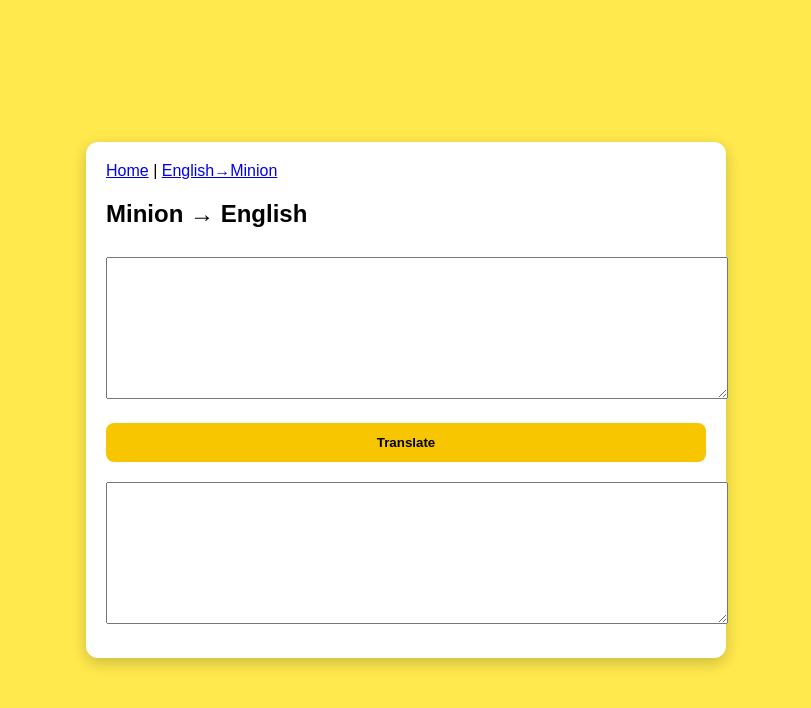
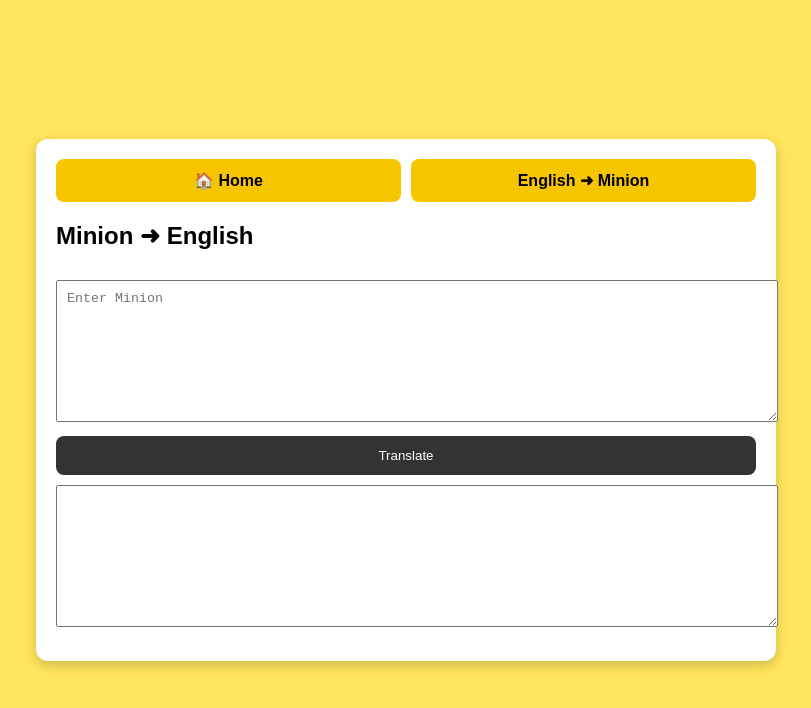
Before and after one commit to sadiqshaik123/minion-translator, a plain HTML site: page minion.html in a window 1280 px wide. Both pictures are taken after a click on the button "Translate". Shown: the whole page, without its empty margins (234-1045 px from the left). Drawn offline with Linux system fonts and the light colour scheme.

Commit message:
Add files via upload

```diff
--- a/minion.html
+++ b/minion.html
@@ -1 +1 @@
-<!DOCTYPE html><html><head><meta charset='UTF-8'><meta name='viewport' content='width=device-width,initial-scale=1'><title>Minion to English</title><link rel='stylesheet' href='style.css'></head><body><div class='container'><nav><a href='index.html'>Home</a> | <a href='english.html'>English→Minion</a></nav><h2>Minion → English</h2><textarea id='input'></textarea><button onclick='toEnglish()'>Translate</button><textarea id='output' readonly></textarea></div><script src='script.js'></script></body></html>
+<!doctype html><html><head><title>Minion</title><link rel='stylesheet' href='style.css'></head><body><div class='card'><nav><a href='index.html'>🏠 Home</a><a href='english.html'>English ➜ Minion</a></nav><h2>Minion ➜ English</h2><textarea id='input' placeholder='Enter Minion'></textarea><button onclick='toEnglish()'>Translate</button><textarea id='output' readonly></textarea><script src='script.js'></script></div></body></html>
--- a/script.js
+++ b/script.js
@@ -1 +1,24 @@
-const d={hello:'bello',hi:'bello',bye:'poopaye',friend:'kanpai',thanks:'tank yu',thank:'tank',you:'yu',my:'mi',food:'papaya',banana:'banana',yes:'si',no:'nah',love:'muak'};const r={};Object.keys(d).forEach(k=>{r[d[k]]=k});function toMinion(){let t=document.getElementById('input').value.toLowerCase().split(/\s+/);document.getElementById('output').value=t.map(w=>d[w]||('ba'+w)).join(' ')}function toEnglish(){let t=document.getElementById('input').value.toLowerCase().split(/\s+/);document.getElementById('output').value=t.map(w=>r[w]||w).join(' ')}
+
+const dict={
+hello:"bello",hi:"bello",bye:"poopaye","thank":"tank","thanks":"tank yu","thank you":"tank yu",
+you:"yu",my:"mi",friend:"kanpai",food:"papaya",banana:"banana",yes:"si",no:"nah",love:"muak"
+};
+const rev={
+"bello":"hello","poopaye":"bye","tank":"thank","tank yu":"thank you","yu":"you","mi":"my","kanpai":"friend","papaya":"food","banana":"banana","si":"yes","nah":"no","muak":"love"
+};
+function toMinion(){
+ let input=document.getElementById("input").value.toLowerCase().trim();
+ let out=input;
+ Object.keys(dict).sort((a,b)=>b.length-a.length).forEach(k=>{
+   out=out.replaceAll(k,dict[k]);
+ });
+ document.getElementById("output").value=out;
+}
+function toEnglish(){
+ let input=document.getElementById("input").value.toLowerCase().trim();
+ let out=input;
+ Object.keys(rev).sort((a,b)=>b.length-a.length).forEach(k=>{
+   out=out.replaceAll(k,rev[k]);
+ });
+ document.getElementById("output").value=out;
+}
--- a/style.css
+++ b/style.css
@@ -1 +1,5 @@
-body{font-family:Arial;background:#ffe94d;display:flex;justify-content:center;align-items:center;height:100vh;margin:0}.container{background:#fff;padding:20px;border-radius:12px;width:90%;max-width:600px;box-shadow:0 5px 15px rgba(0,0,0,.2)}textarea{width:100%;height:120px;margin:10px 0;padding:10px}button,.btn{display:block;width:100%;padding:12px;margin:10px 0;background:#f7c600;color:#000;text-decoration:none;text-align:center;border:none;border-radius:8px;font-weight:bold;cursor:pointer}nav{margin-bottom:15px}
+body{font-family:Arial;margin:0;background:#ffe55c;display:flex;justify-content:center;align-items:center;min-height:100vh}
+.card{background:#fff;padding:20px;border-radius:12px;max-width:700px;width:95%;box-shadow:0 4px 12px rgba(0,0,0,.2)}
+nav{display:flex;gap:10px;margin-bottom:15px}
+nav a{flex:1;text-decoration:none;background:#f7c600;color:#000;padding:12px;text-align:center;border-radius:8px;font-weight:bold}
+textarea{width:100%;height:120px;margin:10px 0;padding:10px}button{width:100%;padding:12px;background:#333;color:#fff;border:none;border-radius:8px;cursor:pointer}
```
Also changed, not shown: english.html (+1 -1 lines), index.html (+1 -1 lines), 1 other file.
